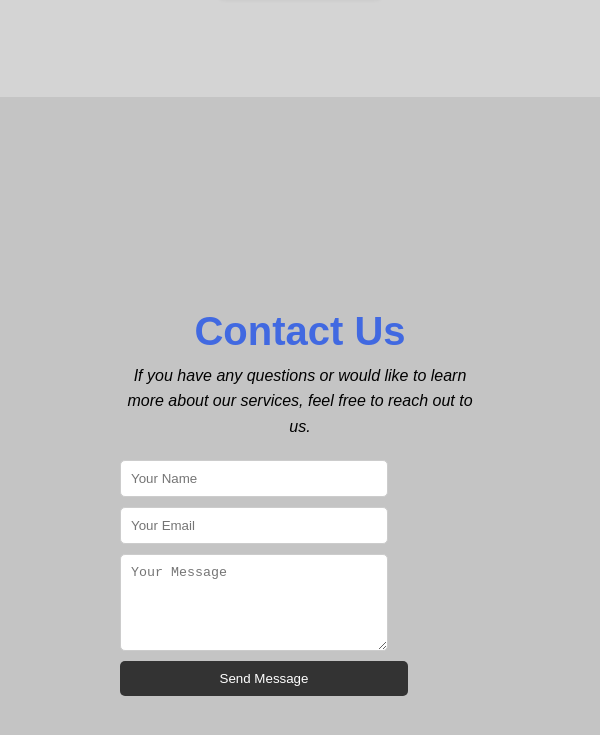
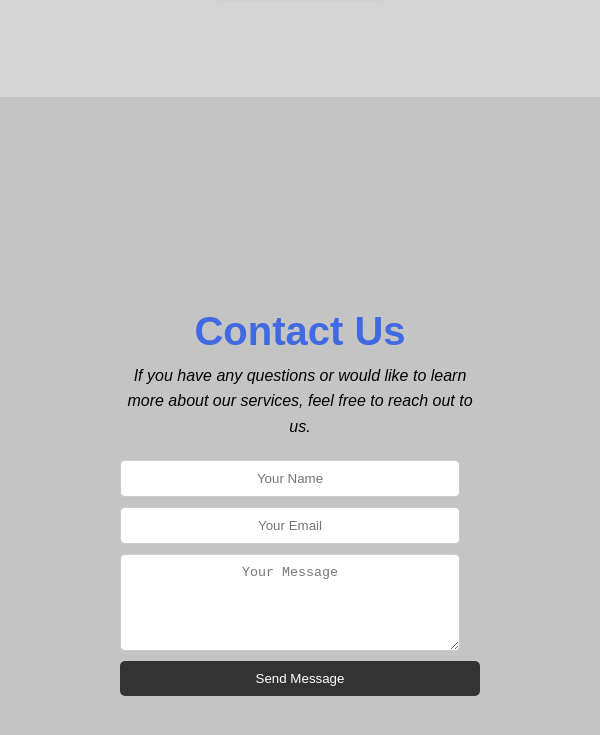
Before and after one commit to naqeebsalati/PRODIGY_WD_01, a plain HTML site: page index.html in a window 600 px wide. Shown: the part 2950-3685 px from the top of the page. Drawn offline with Linux system fonts and the light colour scheme.

Commit message:
Update index.css

```diff
--- a/index.css
+++ b/index.css
@@ -179,6 +179,7 @@ section {
   display: flex;
   flex-direction: column;
   gap: 10px;
+
 }
 
 #contact form input,
@@ -237,10 +238,14 @@ section {
 
   .service-cards .card {
       width: 90%; /* Each card takes up most of the screen */
+      text-align: center;
   }
 
   #contact form {
-      width: 100%; /* Form spans the full width */
+    display: flex;
+    flex-direction: column;
+    gap: 10px;
+    width: 100%;
   }
 
   #contact form input, #contact form textarea {
@@ -285,11 +290,15 @@ section {
     }
 
     #contact form {
-        width: 80%; /* Adjust form width for medium screens */
+      display: flex;
+      flex-direction: column;
+      gap: 10px;
+      width: 100%;
     }
 
     #contact form input, #contact form textarea {
         width: calc(100% - 20px); /* Adjust form input sizes */
+        text-align: center;
     }
 
     .cta-button {
```
